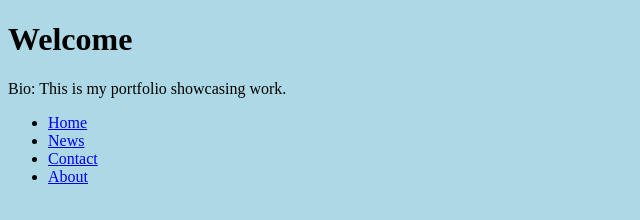
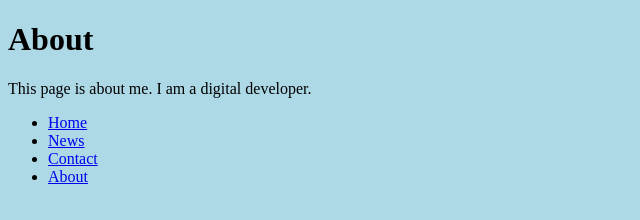
Before and after one commit to hannahdigidev/test-github-pages, a plain HTML site: page about.html in a window 1280 px wide. Shown: the whole page, without its empty margins (0-640 px from the left). Drawn offline with Linux system fonts and the light colour scheme.

Commit message:
Update about.html
Updating the about me page.

```diff
--- a/about.html
+++ b/about.html
@@ -9,9 +9,9 @@
 </head>
 <body>
 
-<h1>Welcome</h1>
-<p>Bio:
-This is my portfolio showcasing work.
+<h1>About </h1>
+<p>
+This page is about me. I am a digital developer.
 </p>
 
  <ul>
```
